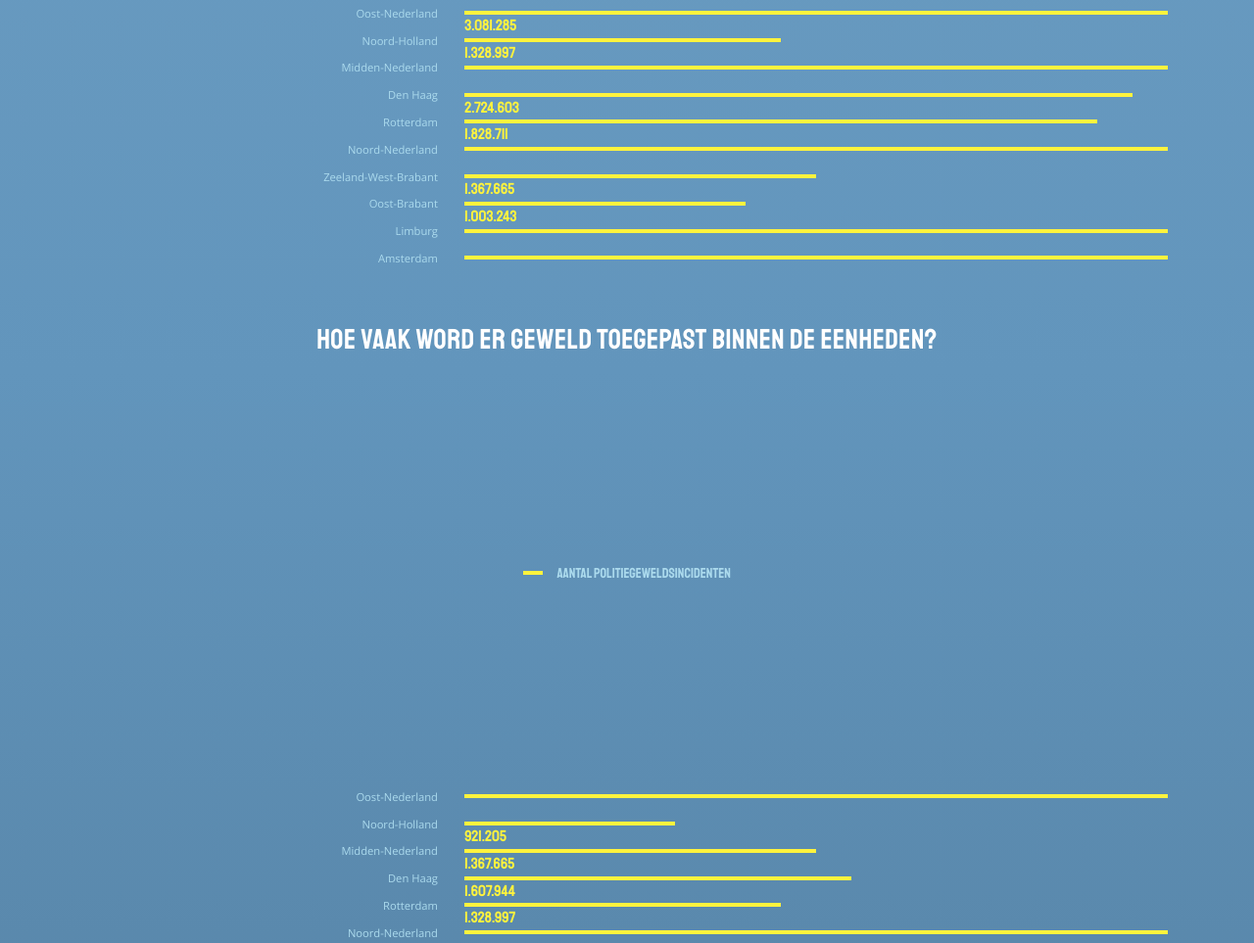
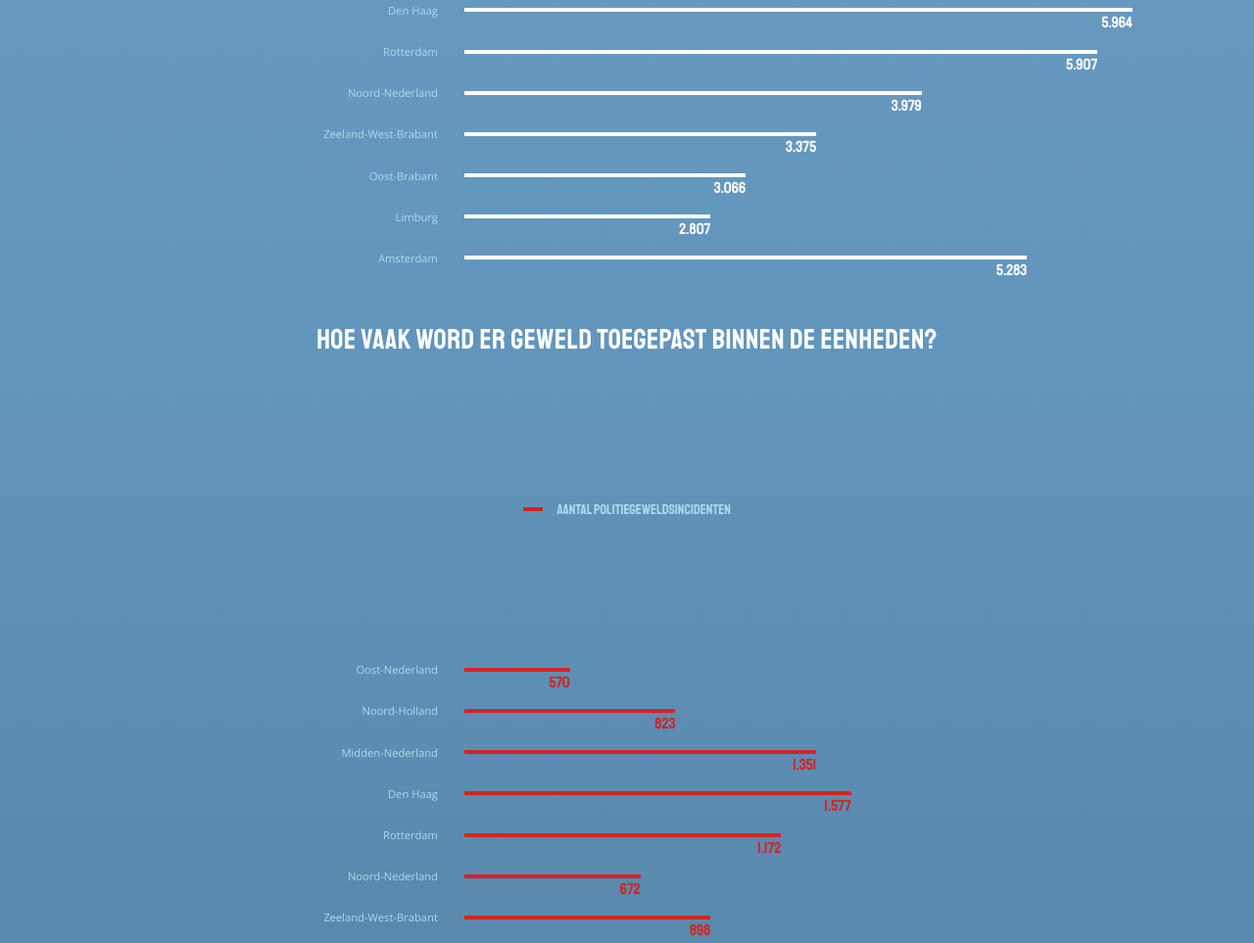
Before and after one commit to BasPieren/controle-alt-delete, a website: page index.html in a window 1280 px wide. Shown: the part 6774-7737 px from the top of the page at 98% size. Drawn offline with nearby package versions, Linux system fonts and the light colour scheme; a script that the page names is missing.

Commit message:
style.css | Edit | Added chart content and style

```diff
--- a/css/style.css
+++ b/css/style.css
@@ -659,6 +659,13 @@ video {
   color: #abdaed;
 }
 
+.cad-horizontal-container > ::after{
+  display: block;
+  font-family: 'Staatliches', sans-serif;
+  font-size: 1em;
+  margin-top: 5px;
+}
+
 .cad-horizontal-population{
   margin: auto 0;
   height: 4px;
@@ -670,12 +677,8 @@ video {
 }
 
 .cad-horizontal-container .cad-100::after{
-  display: block;
   content: '3.081.285';
-  font-family: 'Staatliches', sans-serif;
-  font-size: 1em;
   color: #fff33d;
-  margin-top: 5px;
 }
 
 .cad-95{
@@ -683,12 +686,8 @@ video {
 }
 
 .cad-horizontal-container .cad-95::after{
-  display: block;
   content: '2.724.603';
-  font-family: 'Staatliches', sans-serif;
-  font-size: 1em;
   color: #fff33d;
-  margin-top: 5px;
 }
 
 .cad-90{
@@ -696,12 +695,8 @@ video {
 }
 
 .cad-horizontal-container .cad-90::after{
-  display: block;
   content: '1.828.711';
-  font-family: 'Staatliches', sans-serif;
-  font-size: 1em;
   color: #fff33d;
-  margin-top: 5px;
 }
 
 .cad-85{
@@ -709,12 +704,8 @@ video {
 }
 
 .cad-horizontal-container .cad-85::after{
-  display: block;
   content: '1.753.083';
-  font-family: 'Staatliches', sans-serif;
-  font-size: 1em;
   color: #fff33d;
-  margin-top: 5px;
 }
 
 .cad-60{
@@ -722,12 +713,8 @@ video {
 }
 
 .cad-horizontal-container .cad-60::after{
-  display: block;
   content: '1.635.992';
-  font-family: 'Staatliches', sans-serif;
-  font-size: 1em;
   color: #fff33d;
-  margin-top: 5px;
 }
 
 .cad-55{
@@ -735,12 +722,8 @@ video {
 }
 
 .cad-horizontal-container .cad-55::after{
-  display: block;
   content: '1.607.944';
-  font-family: 'Staatliches', sans-serif;
-  font-size: 1em;
   color: #fff33d;
-  margin-top: 5px;
 }
 
 .cad-50{
@@ -748,12 +731,8 @@ video {
 }
 
 .cad-horizontal-container .cad-50::after{
-  display: block;
   content: '1.367.665';
-  font-family: 'Staatliches', sans-serif;
-  font-size: 1em;
   color: #fff33d;
-  margin-top: 5px;
 }
 
 .cad-45{
@@ -761,12 +740,8 @@ video {
 }
 
 .cad-horizontal-container .cad-45::after{
-  display: block;
   content: '1.328.997';
-  font-family: 'Staatliches', sans-serif;
-  font-size: 1em;
   color: #fff33d;
-  margin-top: 5px;
 }
 
 .cad-40{
@@ -774,12 +749,8 @@ video {
 }
 
 .cad-horizontal-container .cad-40::after{
-  display: block;
   content: '1.003.243';
-  font-family: 'Staatliches', sans-serif;
-  font-size: 1em;
   color: #fff33d;
-  margin-top: 5px;
 }
 
 .cad-30{
@@ -787,12 +758,8 @@ video {
 }
 
 .cad-horizontal-container .cad-30::after{
-  display: block;
   content: '921.205';
-  font-family: 'Staatliches', sans-serif;
-  font-size: 1em;
   color: #fff33d;
-  margin-top: 5px;
 }
 
 /* --- BREAKPOINT 1 --- */
@@ -825,26 +792,82 @@ video {
   margin-bottom: 0;
 }
 
-#cad-page-10 > .cad-horizontal-container-legenda {
-  width: 100%;
+#cad-page-10 > .cad-horizontal-container-legenda > div{
+  background-color: #ffffff;
 }
 
-#cad-page-10 > .cad-horizontal-container-legenda > img {
-  max-height: 1.5em;
+#cad-page-10 > .cad-horizontal-container > .cad-horizontal-population{
+  background-color: #ffffff;
 }
 
-#cad-page-10 > .cad-horizontal-container {
-  grid-row-gap: 0.8em;
+#cad-page-10 > .cad-horizontal-container .cad-100::after{
+  content: '6.743';
+  color: #ffffff;
 }
 
-#cad-page-10 > .cad-horizontal-container > div {
-  display: flex;
-  justify-content: left;
+#cad-page-10 > .cad-horizontal-container .cad-45::after{
+  content: '3.378';
+  color: #ffffff;
 }
 
-#cad-page-10 > .cad-horizontal-container > div > img {
-  margin: 0 0.3em;
-  max-height: 1.5em;
+.cad-80{
+  width: 80%;
+}
+
+.cad-75{
+  width: 75%;
+}
+
+#cad-page-10 > .cad-horizontal-container .cad-75::after{
+  content: '4.782';
+  color: #ffffff;
+}
+
+#cad-page-10 > .cad-horizontal-container .cad-95::after{
+  content: '5.964';
+  color: #ffffff;
+}
+
+#cad-page-10 > .cad-horizontal-container .cad-90::after{
+  content: '5.907';
+  color: #ffffff;
+}
+
+.cad-65{
+  width: 65%;
+}
+
+#cad-page-10 > .cad-horizontal-container .cad-65::after{
+  content: '3.979';
+  color: #ffffff;
+}
+
+#cad-page-10 > .cad-horizontal-container .cad-50::after{
+  content: '3.375';
+  color: #ffffff;
+}
+
+#cad-page-10 > .cad-horizontal-container .cad-40::after{
+  content: '3.066';
+  color: #ffffff;
+}
+
+.cad-35{
+  width: 35%;
+}
+
+#cad-page-10 > .cad-horizontal-container .cad-35::after{
+  content: '2.807';
+  color: #ffffff;
+}
+
+.cad-80{
+  width: 80%;
+}
+
+#cad-page-10 > .cad-horizontal-container .cad-80::after{
+  content: '5.283';
+  color: #ffffff;
 }
 
 /* --- BREAKPOINT 1 --- */
@@ -877,26 +900,74 @@ video {
   margin-bottom: 0;
 }
 
-#cad-page-11 > .cad-horizontal-container-legenda {
-  width: 100%;
+#cad-page-11 > .cad-horizontal-container-legenda > div{
+  background-color: #d32422;
 }
 
-#cad-page-11 > .cad-horizontal-container-legenda > img {
-  max-height: 1.5em;
+#cad-page-11 > .cad-horizontal-container > .cad-horizontal-population{
+  background-color: #d32422;
 }
 
-#cad-page-11 > .cad-horizontal-container {
-  grid-row-gap: 0.8em;
+.cad-15{
+  width: 15%;
 }
 
-#cad-page-11 > .cad-horizontal-container > div {
-  display: flex;
-  justify-content: left;
+#cad-page-11 > .cad-horizontal-container .cad-15::after{
+  content: '570';
+  color: #d32422;
 }
 
-#cad-page-11 > .cad-horizontal-container > div > img {
-  margin: 0 0.3em;
-  max-height: 1.5em;
+#cad-page-11 > .cad-horizontal-container .cad-30::after{
+  content: '823';
+  color: #d32422;
+}
+
+#cad-page-11 > .cad-horizontal-container .cad-50::after{
+  content: '1.351';
+  color: #d32422;
+}
+
+#cad-page-11 > .cad-horizontal-container .cad-55::after{
+  content: '1.577';
+  color: #d32422;
+}
+
+#cad-page-11 > .cad-horizontal-container .cad-45::after{
+  content: '1.172';
+  color: #d32422;
+}
+
+.cad-25{
+  width: 25%;
+}
+
+#cad-page-11 > .cad-horizontal-container .cad-25::after{
+  content: '672';
+  color: #d32422;
+}
+
+#cad-page-11 > .cad-horizontal-container .cad-35::after{
+  content: '898';
+  color: #d32422;
+}
+
+#cad-page-11 > .cad-horizontal-container .cad-40::after{
+  content: '1.054';
+  color: #d32422;
+}
+
+.cad-20{
+  width: 20%;
+}
+
+#cad-page-11 > .cad-horizontal-container .cad-20::after{
+  content: '620';
+  color: #d32422;
+}
+
+#cad-page-11 > .cad-horizontal-container .cad-100::after{
+  content: '3.246';
+  color: #d32422;
 }
 
 /* --- BREAKPOINT 1 --- */
```
